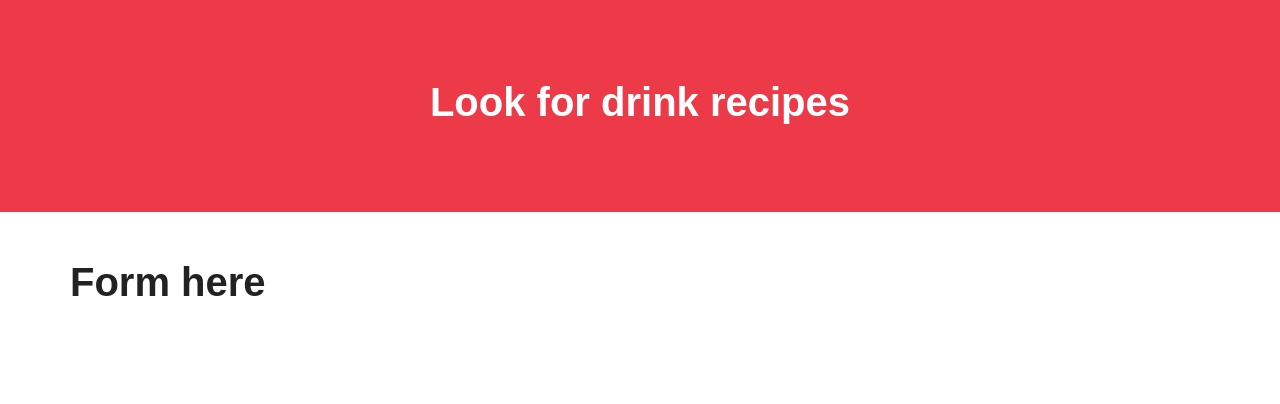
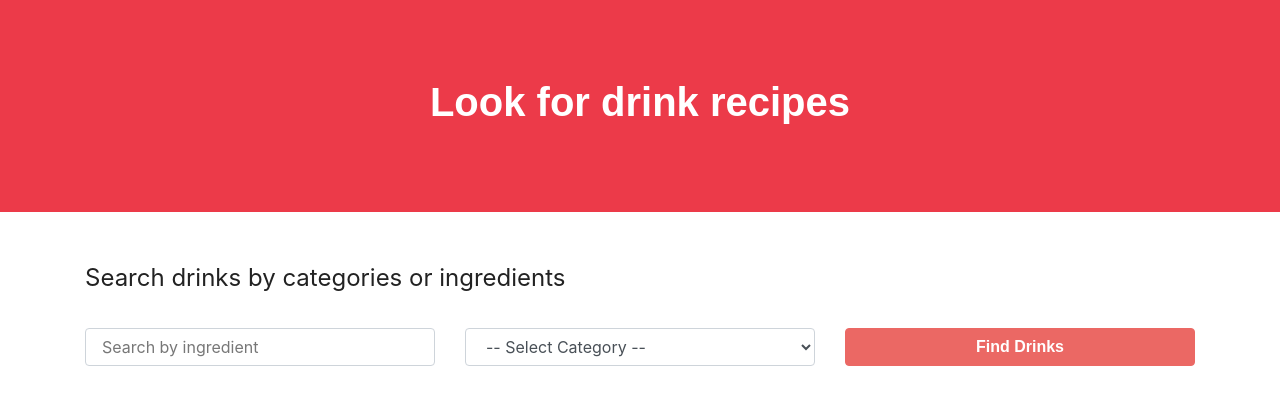
Before and after one commit to guillermosequera/Drinks, a React (Create React App) app: page / in a window 1280 px wide. Shown: the top 404 px of the page. Built offline with nearby package versions, Linux system fonts and the light colour scheme; a web font is replaced by a local one.

Commit message:
create-form

```diff
--- a/src/components/Formulario.js
+++ b/src/components/Formulario.js
@@ -2,9 +2,40 @@
 
 const Formulario = () => {
     return (
-        <h1 className="text-dark">
-            Form here
-        </h1>
+        <form
+            className="col-md-12"
+        >
+            <fieldset>
+                <legend>Search drinks by categories or ingredients</legend>
+            </fieldset>
+
+            <div className="row mt-4">
+                <div className="col-md-4">
+                    <input
+                         name="nombre"
+                         className="form-control"
+                         type="text"
+                         placeholder="Search by ingredient"
+                    />
+                </div>
+                <div className="col-md-4">
+                    <select
+                        className="form-control"
+                        name="categoria"
+                    >
+                        <option value="">-- Select Category --</option>
+                    </select>
+                </div>
+
+                <div className="col-md-4">
+                    <input
+                        type="submit"
+                        className="btn btn-block btn-primary"
+                        value="Find Drinks"
+                    />
+                </div>
+            </div>
+        </form>
     );
 }
 
```
